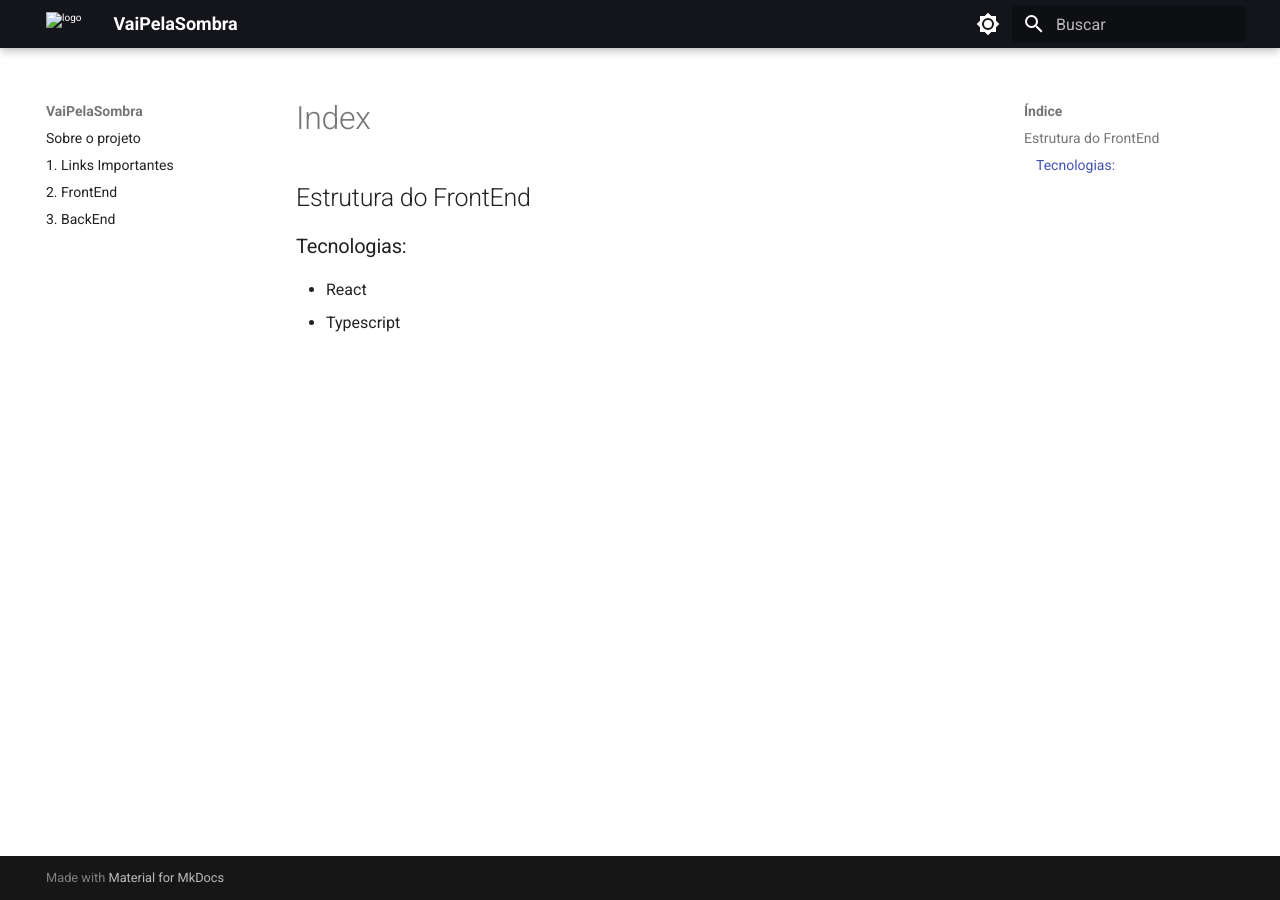
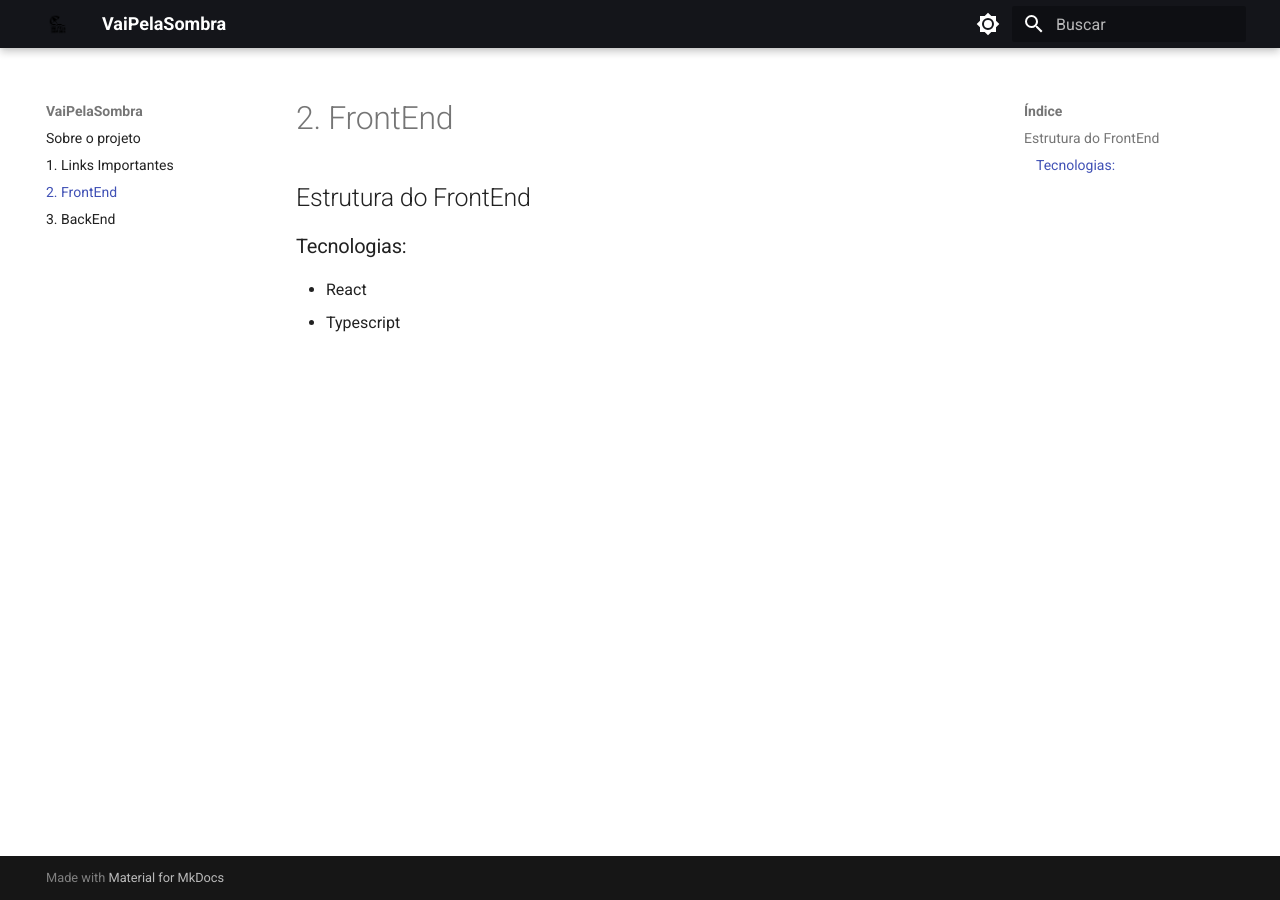
Before and after one commit to fga-eps-mds/2025.1-VaiPelaSombra-docs, an MkDocs documentation site: the page built from docs/FrontEnd/index.md, in a window 1280 px wide. Built offline with MkDocs 1.6.1 and Material for MkDocs 9.7.7, drawn with Linux system fonts in a browser that asks for light colours.

Commit message:
Update img

```diff
--- a/mkdocs.yml
+++ b/mkdocs.yml
@@ -2,8 +2,8 @@ site_name: VaiPelaSombra
 theme:
   name: material
   language: pt-BR
-  logo: ../../Assets/logo_completa.png
-  favicon: ../../Assets/logo_completa.png
+  logo: ../../img/logo_completa.png
+  favicon: ../../img/logo_completa.png
 
   palette:
 
```
Also changed, not shown: docs/FrontEnd/index.md (renamed from docs/Front/index.md), docs/img/logo_completa.png (added).
